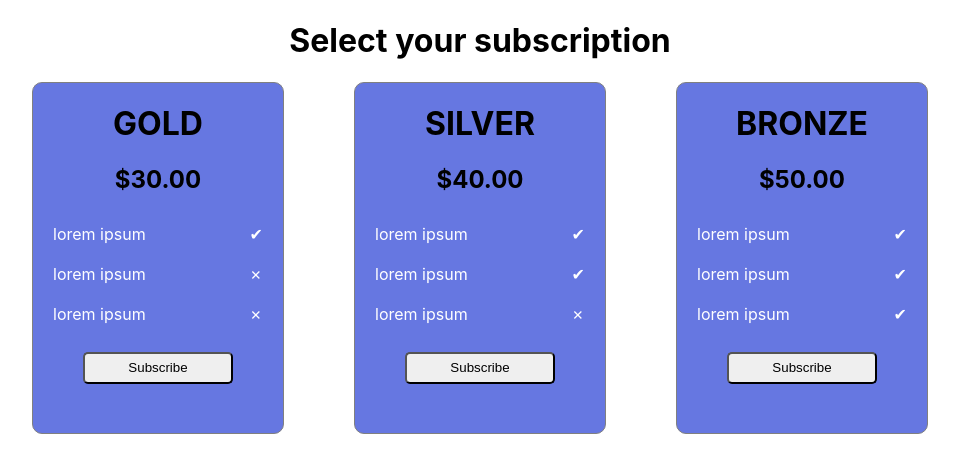
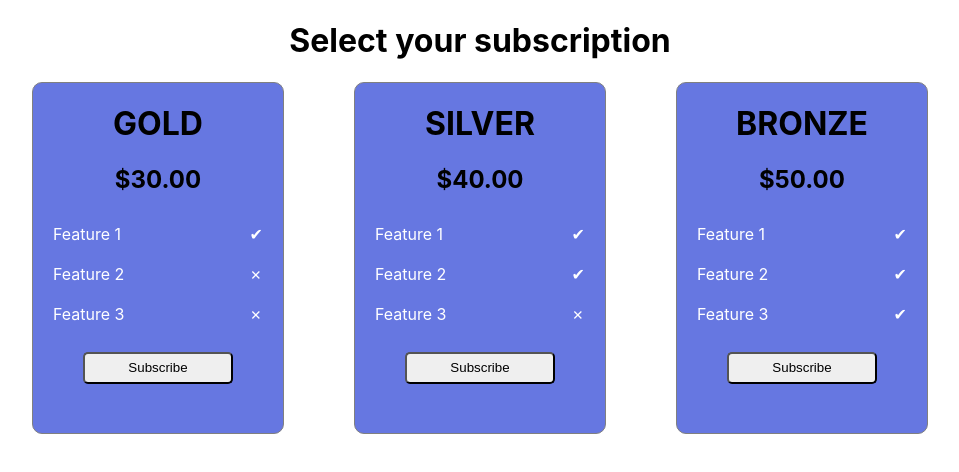
Before and after one commit to aapetsi/appruve, a React (Create React App) app: page / in a window 1280 px wide. Shown: the top 472 px of the page, without its empty margins (160-1119 px from the left). Built offline with nearby package versions, Linux system fonts and the light colour scheme; data requests are answered from the project's data file.

Commit message:
replace lorem ipsum with feature

```diff
--- a/src/components/PriceCard.js
+++ b/src/components/PriceCard.js
@@ -58,7 +58,7 @@ const PriceCard = ({ details }) => {
       <h1>{details.category.toUpperCase()}</h1>
       <h2>{details.price}</h2>
       <Details>
-        <span>lorem ipsum</span>
+        <span>Feature 1</span>
         <span>
           {details.item1 === true ? (
             <span>&#10004;</span>
@@ -69,7 +69,7 @@ const PriceCard = ({ details }) => {
       </Details>
 
       <Details>
-        <span>lorem ipsum</span>
+        <span>Feature 2</span>
         <span>
           {details.item2 === true ? (
             <span>&#10004;</span>
@@ -80,7 +80,7 @@ const PriceCard = ({ details }) => {
       </Details>
 
       <Details>
-        <span>lorem ipsum</span>
+        <span>Feature 3</span>
         <span>
           {details.item3 === true ? (
             <span>&#10004;</span>
```
